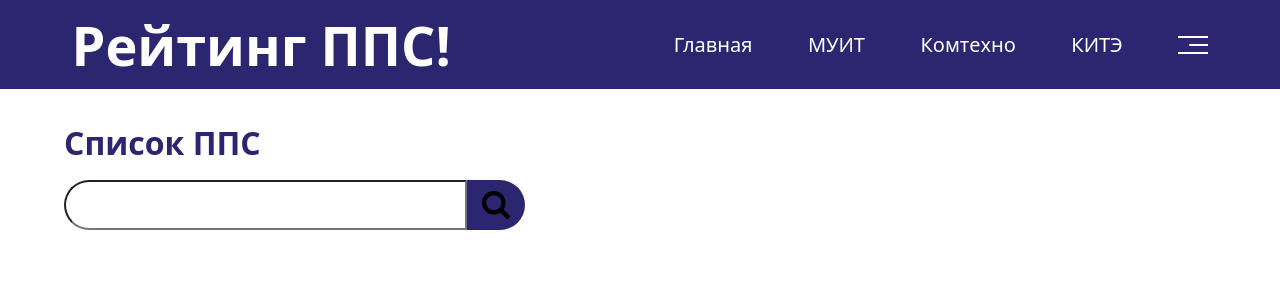
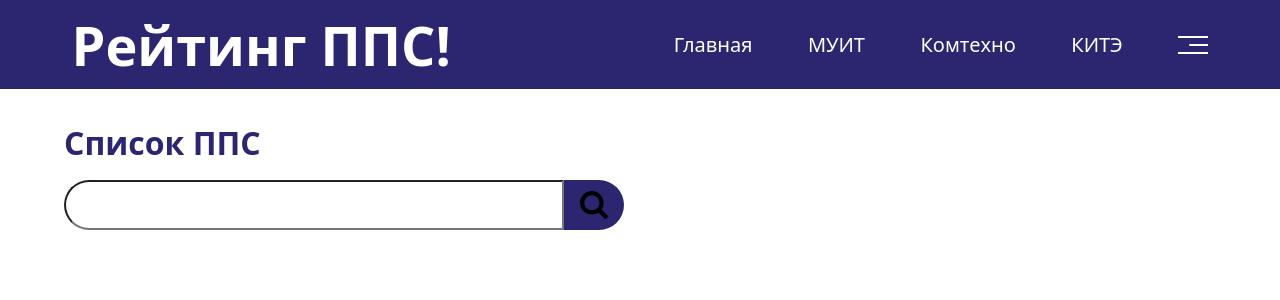
Before and after one commit to MFQ7aq/For_College-, a React (Vite) app: page /LPPS in a window 1280 px wide. Shown: the top 300 px of the page. Built offline with nearby package versions, Linux system fonts and the light colour scheme.

Commit message:
24 Декобря исправил несколько багов

```diff
--- a/src/css/Educational.css
+++ b/src/css/Educational.css
@@ -116,7 +116,7 @@
   align-items: center;
 }
 .search__input {
-  width: 35%;
+  width: 500px;
   height: 50px;
   border-radius: 40px 0 0 40px;
   padding: 5px 10px 5px 10px;
@@ -147,7 +147,7 @@
   align-items: center;
   background-color: #2C2670;
   cursor: pointer;
-  width: 5%;
+  width: 60px;
   height: 50px;
   border-radius: 0px 40px 40px 0px;
 }
```
